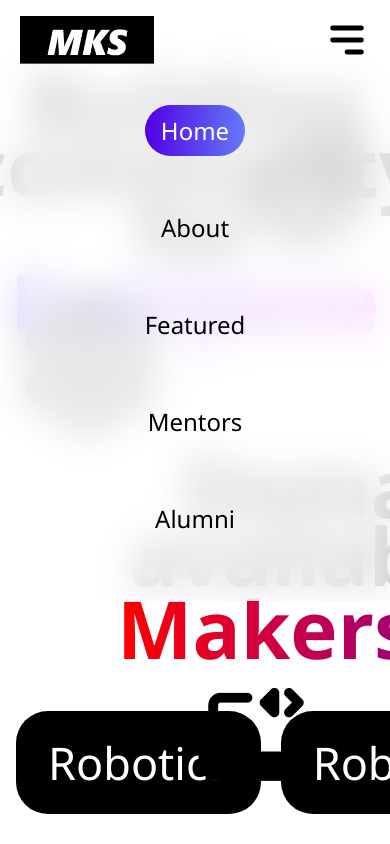
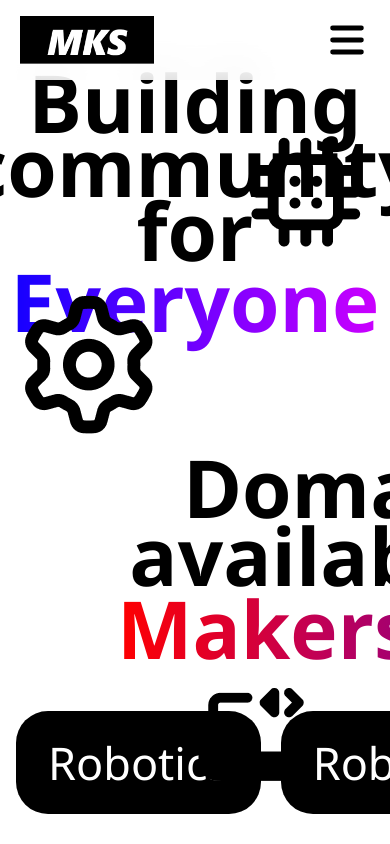
Before and after one commit to ju-makerspace/mks-website, a React (Create React App) app in the folder frontend/: page / in a window 390 px wide. Shown: the top 844 px of the page. Built offline with nearby package versions, Linux system fonts and the light colour scheme; the HTML template or start-up script is replaced by a standard one.

Commit message:
fixed mobile navbar dropdown

```diff
--- a/frontend/src/components/Navbar.js
+++ b/frontend/src/components/Navbar.js
@@ -1,13 +1,12 @@
 import '../styles/desktop/Navbar.css';
 import { NavLink } from 'react-router-dom';
-import { FiMenu } from 'react-icons/fi';
 import { HiMenu, HiMenuAlt3 } from 'react-icons/hi';
 import { useState } from 'react';
 import { IconContext } from 'react-icons/lib';
 
 const Navbar = () => {
     const [color, setColor] = useState('black');
-    const [popdown, setPopdown] = useState(false);
+    const [popdown, setPopdown] = useState(true);
     const toggle = () => {
         popdown ? setPopdown(false) : setPopdown(true);
         color === 'black' ? setColor('red') : setColor('black');
```
